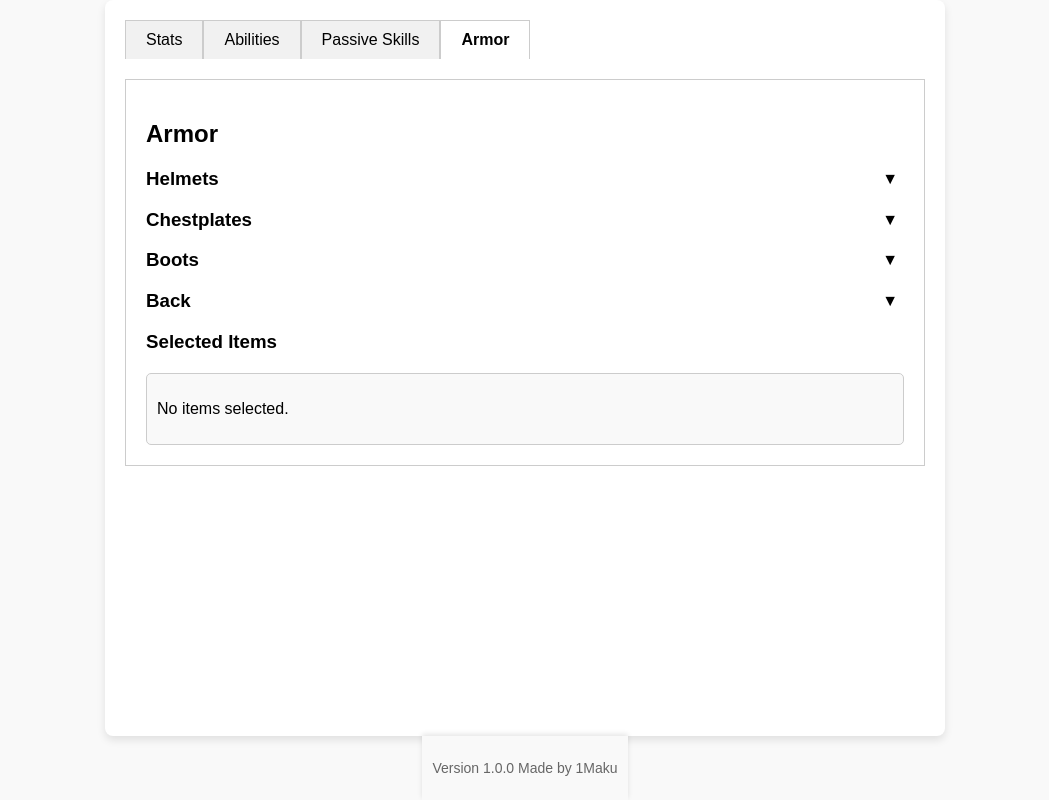
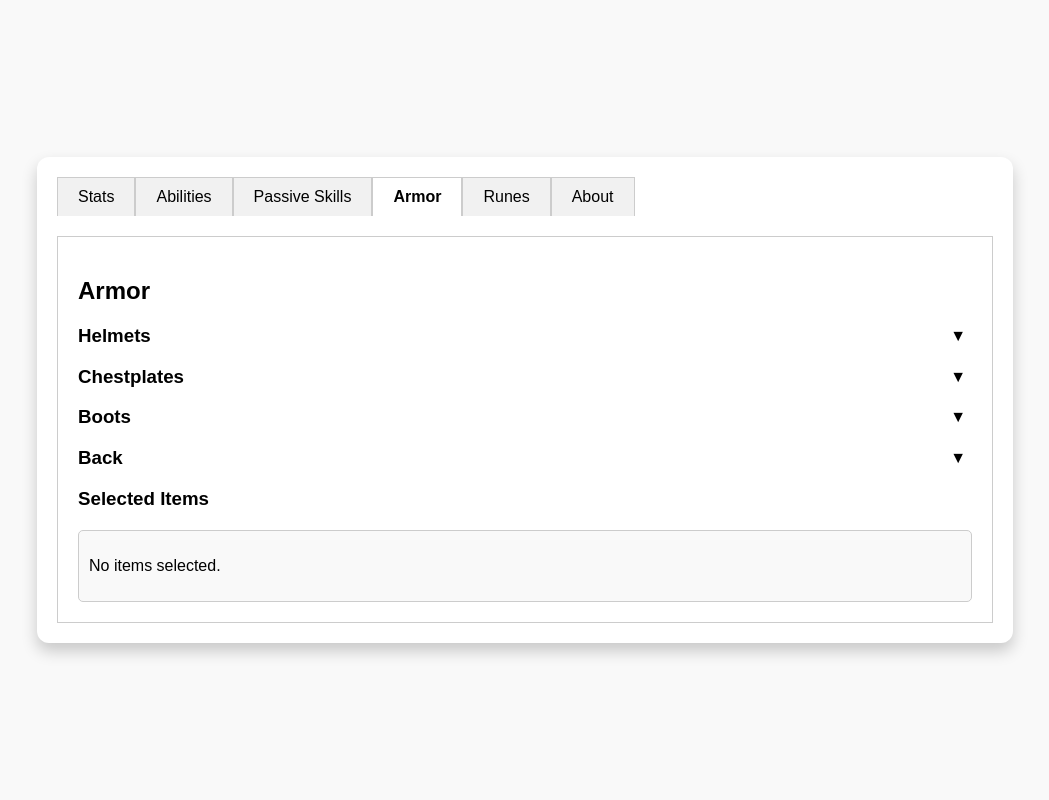
Before and after one commit to maku69/maku69.github.io, a plain HTML site: page index.html in a window 1280 px wide. Both pictures are taken after a click on the element "Armor". Shown: the whole page, without its empty margins (115-1164 px from the left). Drawn offline with Linux system fonts and the light colour scheme.

Commit message:
Start to runes

```diff
--- a/index.html
+++ b/index.html
@@ -45,6 +45,14 @@
         }
         .tab-content.active {
             display: block;
+        }
+        .tab-content {
+            min-height: 300px; /* Määrab minimaalne kõrgus */
+            min-width: 700px;  /* Määrab minimaalne laius */
+            padding: 20px;
+            box-sizing: border-box; /* Tagab, et padding ei mõjuta suurust */
+            max-height: 500px; /* Määrab maksimaalse kõrguse */
+            overflow-y: auto; /* Lisab vertikaalse kerimise, kui sisu ületab maksimaalse kõrguse */
         }
         .stats {
             display: flex;
@@ -130,22 +138,50 @@
         html, body {
             height: 100%;
             margin: 0;
+            padding: 0;
             display: flex;
-            flex-direction: column;
+            justify-content: center; /* Keskenda horisontaalselt */
+            align-items: center; /* Keskenda vertikaalselt */
+            background-color: #f9f9f9; /* Taustavärv */
         }
 
         .container {
-            flex: 1; /* Võtab ülejäänud ruumi, et jalus liiguks lehe lõppu */
+            max-width: 90%; /* Võtab kuni 90% brauseriakna laiusest */
+            width: 1000px; /* Lase konteineril laieneda vastavalt sisule */
+            background: #fff;
+            padding: 20px; /* Suurenda sisu ümber olevat ruumi */
+            box-shadow: 0 8px 16px rgba(0, 0, 0, 0.2); /* Suurenda varju */
+            border-radius: 12px; /* Tee nurgad veidi ümaramaks */
         }
 
-        footer {
-            text-align: left;
-            font-size: 14px;
-            color: #666;
-            background-color: #f9f9f9;
-            padding: 10px;
-            box-shadow: 0 -2px 5px rgba(0, 0, 0, 0.1);
+        .tabs {
+            display: flex;
+            margin-bottom: 20px;
         }
+
+        .tab {
+            padding: 10px 20px;
+            cursor: pointer;
+            border: 1px solid #ccc;
+            border-bottom: none;
+            background-color: #f1f1f1;
+        }
+
+        .tab.active {
+            background-color: #fff;
+            font-weight: bold;
+        }
+
+        .tab-content {
+            border: 1px solid #ccc;
+            padding: 20px;
+            display: none;
+        }
+
+        .tab-content.active {
+            display: block;
+        }
+
     </style>
 </head>
 <body>
@@ -156,6 +192,8 @@
             <div class="tab" data-tab="abilities">Abilities</div>
             <div class="tab" data-tab="passive-skills">Passive Skills</div>
             <div class="tab" data-tab="armor">Armor</div>
+            <div class="tab" data-tab="runes">Runes</div> <!-- Uus tab -->
+            <div class="tab" data-tab="about">About</div>
         </div>
         <div id="stats" class="tab-content active">
             <!-- Stats sisu -->
@@ -937,6 +975,19 @@
                 <p>No items selected.</p>
             </div>
         </div>
+        <div id="runes" class="tab-content">
+            <!-- Runes sisu -->
+            <h2>Runes</h2>
+            <div id="runes-content">
+                <p>No armor selected.</p>
+            </div>
+        </div>
+        <div id="about" class="tab-content">
+            <!-- About sisu -->
+            <h2>About</h2>
+            <p>Version 1.0.0</p>
+            <p>Made by 1Maku</p>
+        </div>
     </div>
 
     <script>
@@ -1295,10 +1346,37 @@
                 }
             });
         });
+
+        function updateRunesTab() {
+            const selected = Array.from(armorCheckboxes)
+                .filter(checkbox => checkbox.checked)
+                .map(checkbox => checkbox.value);
+
+            const runesContent = document.getElementById('runes-content');
+
+            if (selected.length === 0) {
+                runesContent.innerHTML = '<p>No armor selected.</p>';
+            } else {
+                runesContent.innerHTML = `
+                    <h4>Selected Armors:</h4>
+                    <ul>
+                        ${selected.map(item => `<li>${item}</li>`).join('')}
+                    </ul>
+                `;
+            }
+        }
+
+        // Uuenda "Runes" tab-i, kui armor valitakse
+        armorCheckboxes.forEach(checkbox => {
+            checkbox.addEventListener('change', () => {
+                updateRunesTab();
+                calculateStats(); // Jätke ka stats arvutamine
+            });
+        });
+
+        // Algne uuendus lehe laadimisel
+        document.addEventListener('DOMContentLoaded', updateRunesTab);
     </script>
-    <!-- Jalus -->
-    <footer>
-        <p>Version 1.0.0 Made by 1Maku</p>
-    </footer>
+
 </body>
 </html>
```
